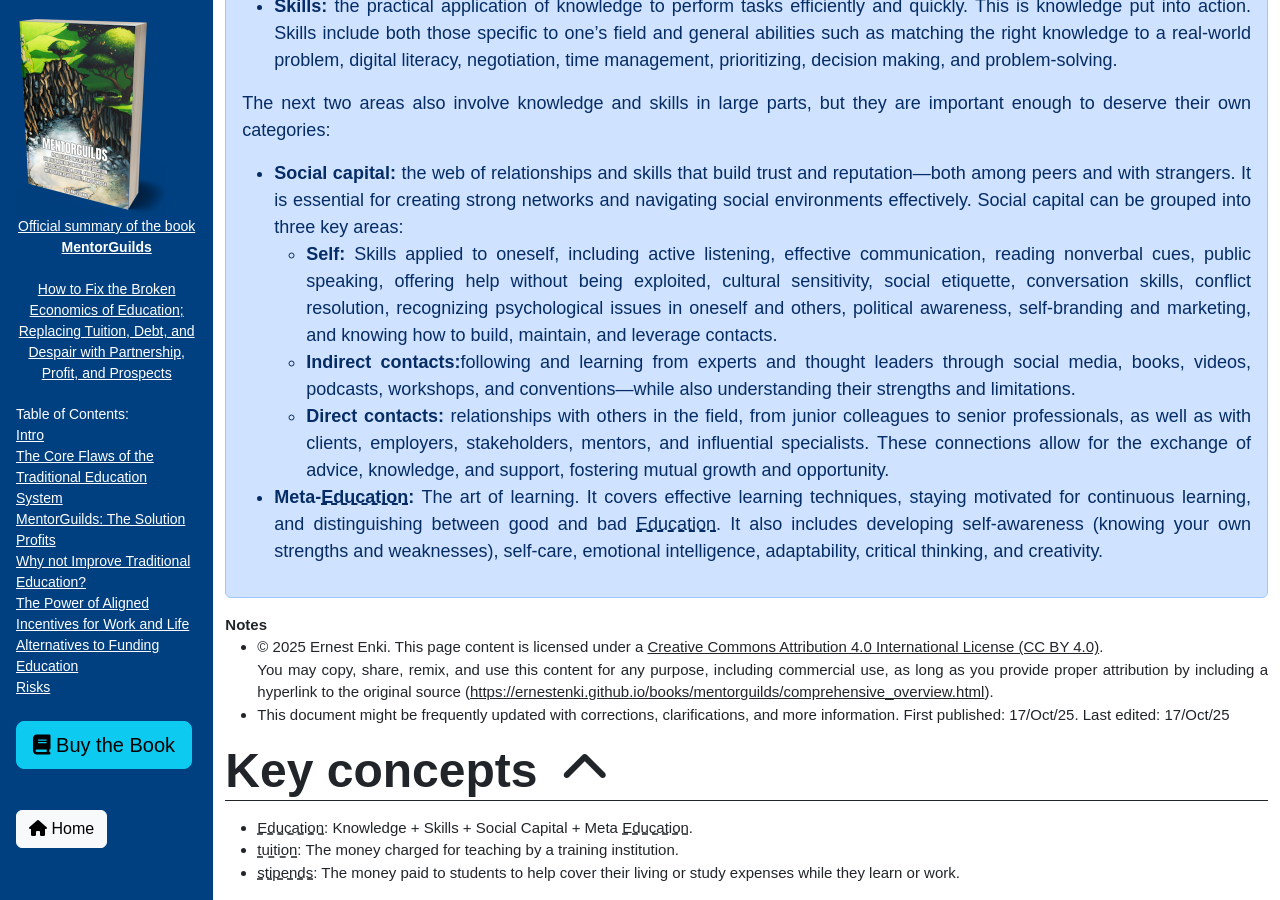
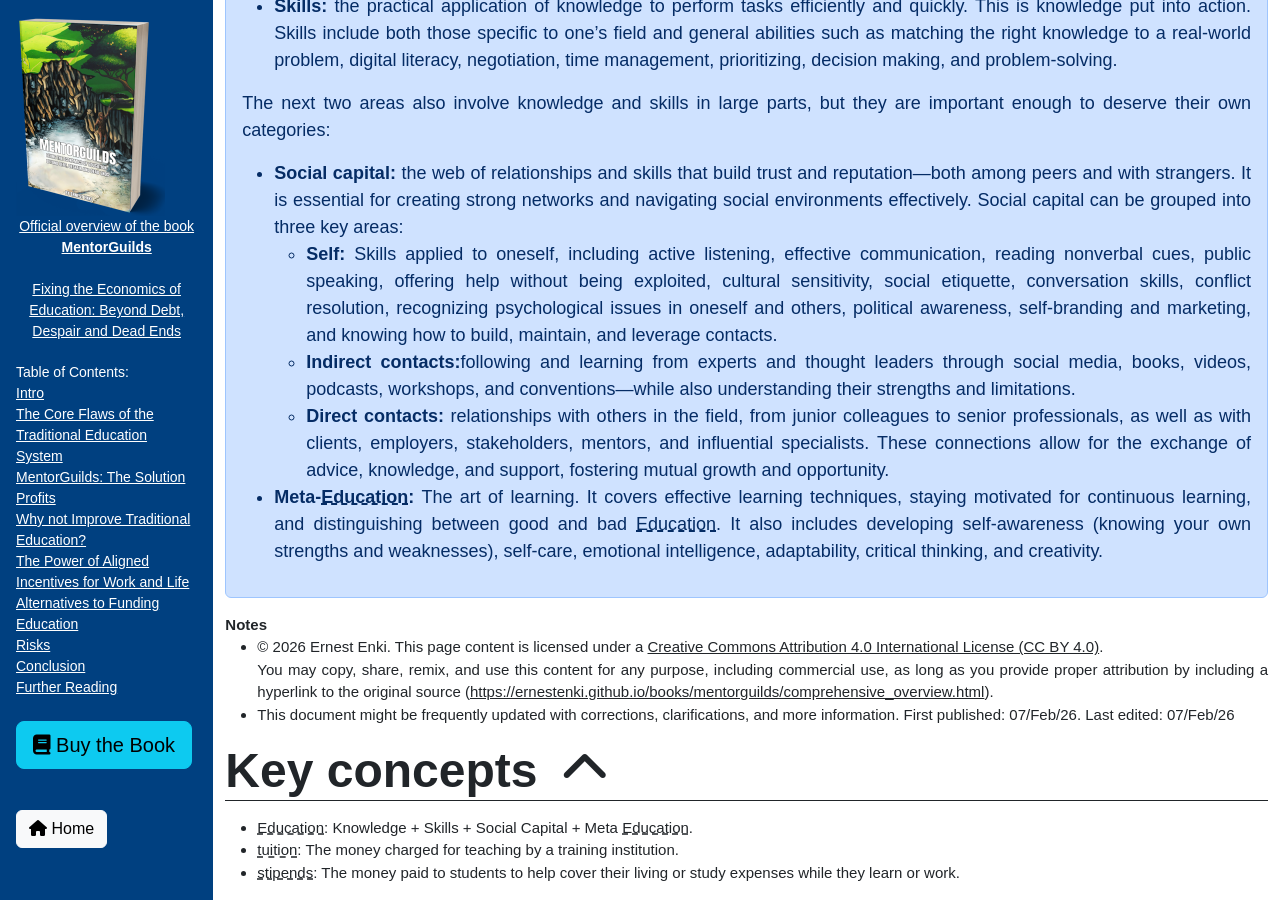
Before and after one commit to ErnestEnki/ernestenki.github.io, a Jekyll site: the page built from books/mentorguilds/comprehensive_overview.html, in a window 1280 px wide and 900 px high, scrolled down 14057 px. Built offline with Jekyll 4.4.1, drawn with Linux system fonts in a browser that asks for light colours; some web fonts are replaced; comment, search, counter and statistics services are not loaded.

Commit message:
Last updates to MentorGuilds summaries, and publishing the book on the homepage

```diff
--- a/books/mentorguilds/comprehensive_overview.html
+++ b/books/mentorguilds/comprehensive_overview.html
@@ -1,7 +1,7 @@
 ---
 layout: default
-title: MentorGuilds Book Comprehensive Summary
-description: MentorGuilds - How to Fix the Broken Economics of Education; Replacing Tuition, Debt, and Despair with Partnership, Profit, and Prospects
+title: MentorGuilds Book Comprehensive Overview
+description: MentorGuilds - Fixing the Economics of Education - Beyond Debt, Despair and Dead Ends
 image: books/mentorguilds/images/cover_socials.jpg
 extra_head: '
 <link href="/css/book.css" rel="stylesheet" />'
@@ -13,9 +13,9 @@
     <nav class="col-md-3 col-lg-2 sidebar d-flex flex-column p-3 d-print-none">
       <a href="https://www.amazon.com/dp/B0DKNT5YHT" target="_blank">
         <img src="images/cover.png" /><br />
-        Official summary of the book<br />
+        Official overview of the book<br />
         <b>MentorGuilds</b> <br /><br />
-        How to Fix the Broken Economics of Education; Replacing Tuition, Debt, and Despair with Partnership, Profit, and Prospects
+        Fixing the Economics of Education: Beyond Debt, Despair and Dead Ends
       </a>
 
       <aside class="toc bd-sidebar overflow-auto">
@@ -35,7 +35,7 @@
       <main>
 
         <article class="d-print-none">
-          <p>This content is a comprehensive overview, ~<span id="readingTime"></span> min read. Please read the <a href="summary.html">short summary</a>
+          <p>This content is a comprehensive overview, ~<span id="readingTime"></span> min read. Please read the <a href="summary">short summary</a>
             or the <a href="https://www.amazon.com/dp/B0DKNT5YHT" target="_blank">full book</a> beforehand.
             <a href="#" data-bs-toggle="modal" data-bs-target="#readerExpModal"><i class="fa fa-gear"></i> Customize reader experience</a>
         </article>
@@ -655,13 +655,13 @@
         <footer>
           <b>Notes</b>
           <ul>
-            <li>© 2025 Ernest Enki. This page content is licensed under a <a href="https://creativecommons.org/licenses/by/4.0/" target="_blank">Creative Commons Attribution 4.0
+            <li>© 2026 Ernest Enki. This page content is licensed under a <a href="https://creativecommons.org/licenses/by/4.0/" target="_blank">Creative Commons Attribution 4.0
                 International License (CC BY 4.0)</a>.<br />
               You may copy, share, remix, and use this content for any purpose, including commercial use, as long as you
               provide proper attribution by including a hyperlink to the original source (<a href="{{ site.url }}{{ page.url }}">{{ site.url }}{{ page.url }}</a>).</li>
             <li>This document might be frequently updated with corrections, clarifications, and more information.
               First
-              published: 17/Oct/25. Last edited: 17/Oct/25</li>
+              published: 07/Feb/26. Last edited: 07/Feb/26</li>
           </ul>
         </footer>
 
```
Also changed, not shown: books/mentorguilds/summary.html (+5 -5 lines), index.html (+9 -2 lines), books/mentorguilds/images/cover.png, books/mentorguilds/images/cover.webp, books/mentorguilds/images/cover_socials.jpg.
